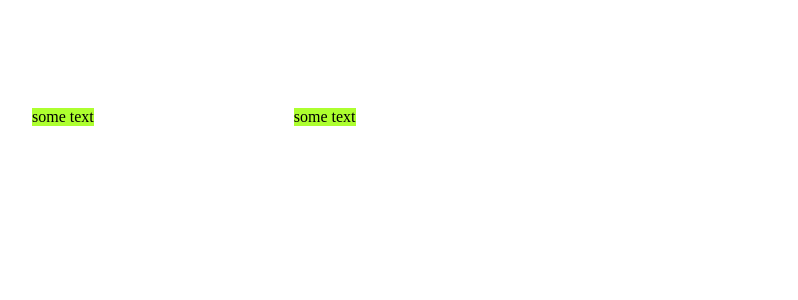
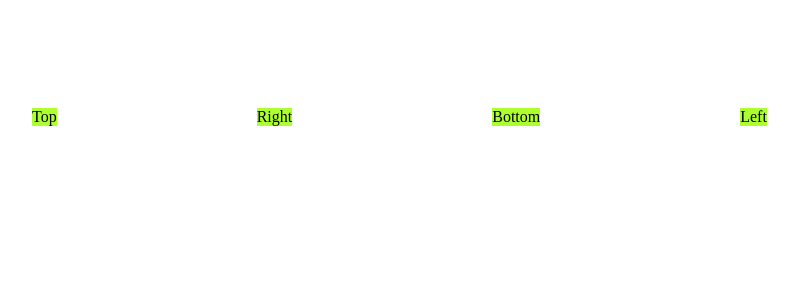
Before and after one commit to ofirrifo/smart-tooltip, an Angular app: page / in a window 1280 px wide. Shown: the top 300 px of the page, without its empty margins (276-1074 px from the left). Built offline with nearby package versions, Linux system fonts and the light colour scheme.

Commit message:
update directive

```diff
--- a/src/app/app.component.html
+++ b/src/app/app.component.html
@@ -1,13 +1,27 @@
+<!--Top Tooltip-->
 <div class="container">
-  <div class="a" [libSmartTooltip] [tooltipOptions]="{offset: {top: 0}}">
-    some text
+  <div class="a" [libSmartTooltip] [tooltipOptions]="{positionStrategy: 'top'}">
+    Top
   </div>
-
 </div>
 
+<!--Right Tooltip-->
 <div class="container">
-  <div class="a" [libSmartTooltip]="'ABC 123 long text'" [tooltipOptions]="{offset: {left: 0}}">
-    some text
+  <div class="a" [libSmartTooltip]="'ABC 123 long text'" [tooltipOptions]="{positionStrategy: 'right'}">
+    Right
   </div>
+</div>
 
+<!--Bottom Tooltip-->
+<div class="container">
+  <div class="a" [libSmartTooltip]="'ABC 123 long text'" [tooltipOptions]="{positionStrategy: 'bottom'}">
+    Bottom
+  </div>
 </div>
+
+<!--Left Tooltip-->
+<div class="container">
+  <div class="a" [libSmartTooltip]="'ABC 123 long text'" [tooltipOptions]="{positionStrategy: 'left'}">
+    Left
+  </div>
+</div>
```
